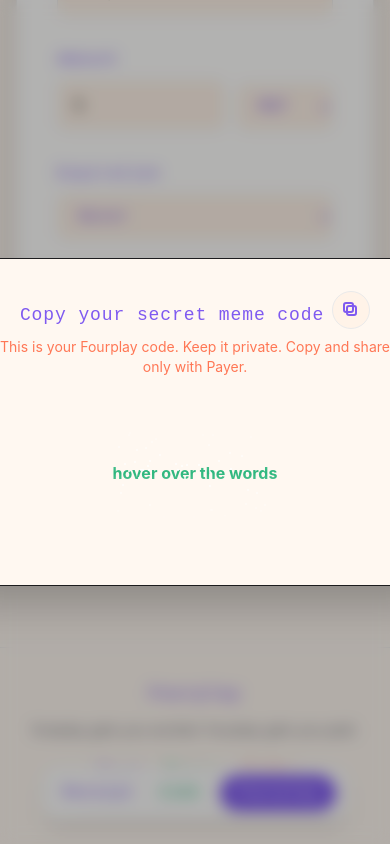
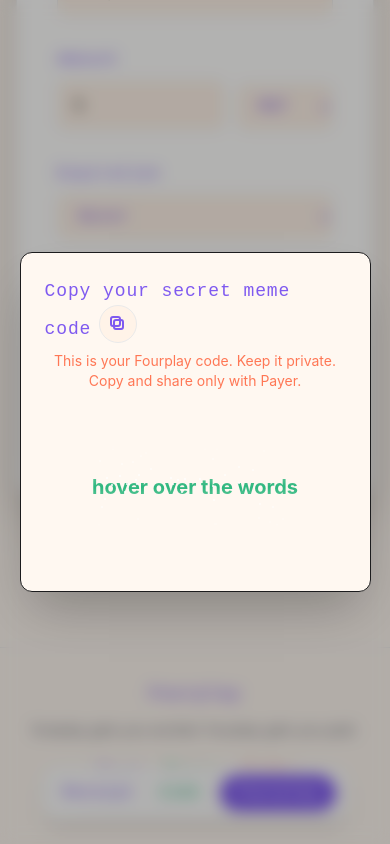
Before and after one commit to OoviyaManickam/FourPlay, a Next.js app: page /write-receipt in a window 390 px wide. Both pictures are taken after typing "Sample", "5" into the empty fields and a click on the button "Fourplay". Shown: the part 567-1411 px from the top of the page. Built offline with nearby package versions, Linux system fonts and the light colour scheme.

Commit message:
write-receipt responsiveness

```diff
--- a/src/app/write-receipt/page.tsx
+++ b/src/app/write-receipt/page.tsx
@@ -220,10 +220,11 @@
               {wordsLoaded && (
                 <div className="flex items-center justify-center w-full">
                   <TextRevealCard
-                    text="hover over the words"
-                    revealText={words.join(" ")}
-                    className="bg-[#FFF8F1] border-accent-primary shadow-2xl w-full max-w-[900px] min-w-[500px]  min-h-[120px] rounded-2xl flex flex-col items-center justify-center px-10 py-8"
-                  >
+                        text="hover over the words"
+                        revealText={words.join(" ")}
+                        className="bg-[#FFF8F1] border-accent-primary shadow-2xl w-full max-w-[90vw] sm:max-w-[600px] lg:max-w-[900px] min-h-[120px] rounded-xl sm:rounded-2xl flex flex-col items-center justify-center px-6 sm:px-10 py-6 sm:py-8"
+                      >
+
                     <TextRevealCardTitle className="font-bungee text-accent-primary">
                       Copy your secret meme code
                       <button
--- a/src/components/ui/text-reveal-card.tsx
+++ b/src/components/ui/text-reveal-card.tsx
@@ -111,7 +111,7 @@
         ></motion.div>
 
         <div className=" overflow-hidden [mask-image:linear-gradient(to_bottom,transparent,white,transparent)]">
-          <p className="text-base sm:text-[3rem] py-10 text-center font-bold bg-clip-text text-transparent bg-[#2CB67D]">
+          <p className="text-xl sm:text-3xl md:text-[2.5rem] lg:text-[3rem] py-8 text-center font-bold bg-clip-text text-transparent bg-[#2CB67D]">
             {text}
           </p>
           <MemoizedStars />
```
